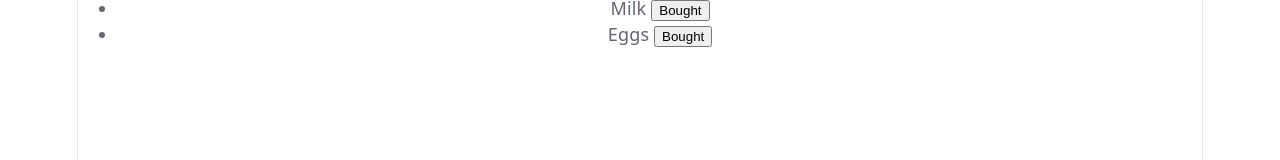
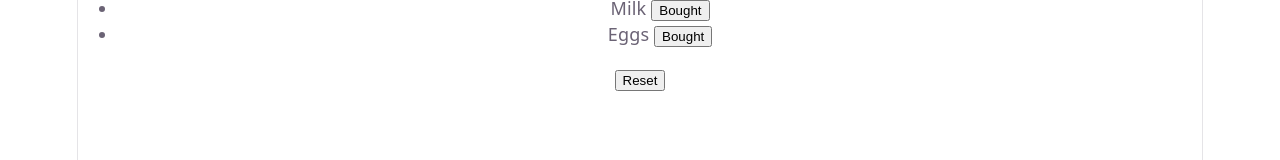
Before and after one commit to ihsky065/shopping-list-w-useState, a React (Vite) app: page / in a window 1280 px wide. Shown: the part 121-281 px from the top of the page. Built offline with nearby package versions, Linux system fonts and the light colour scheme.

Commit message:
Render button element for reseting item

```diff
--- a/src/App.jsx
+++ b/src/App.jsx
@@ -29,6 +29,8 @@ export default function App () {
           </li>
         ))}
       </ul>
+
+      <button onClick={() => resetItem()}>Reset</button>
     </div>
   )
 }
```
